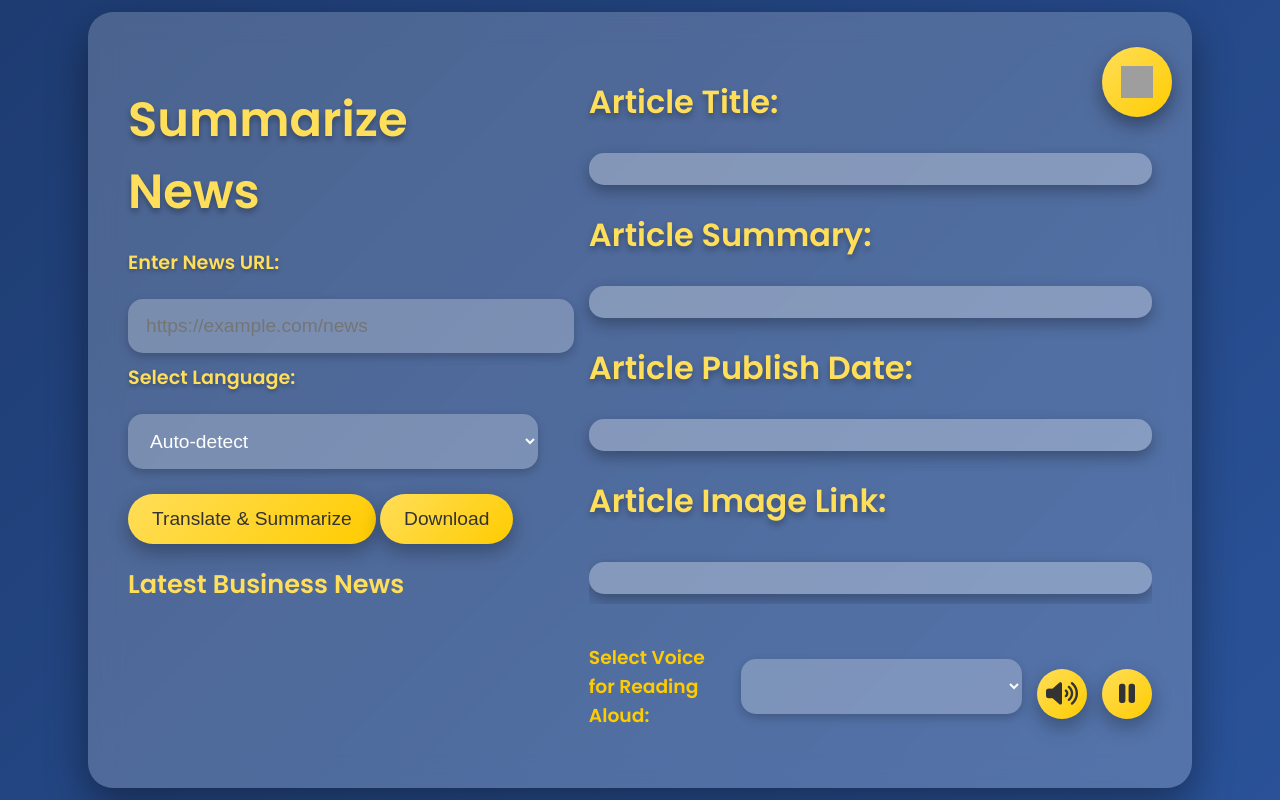
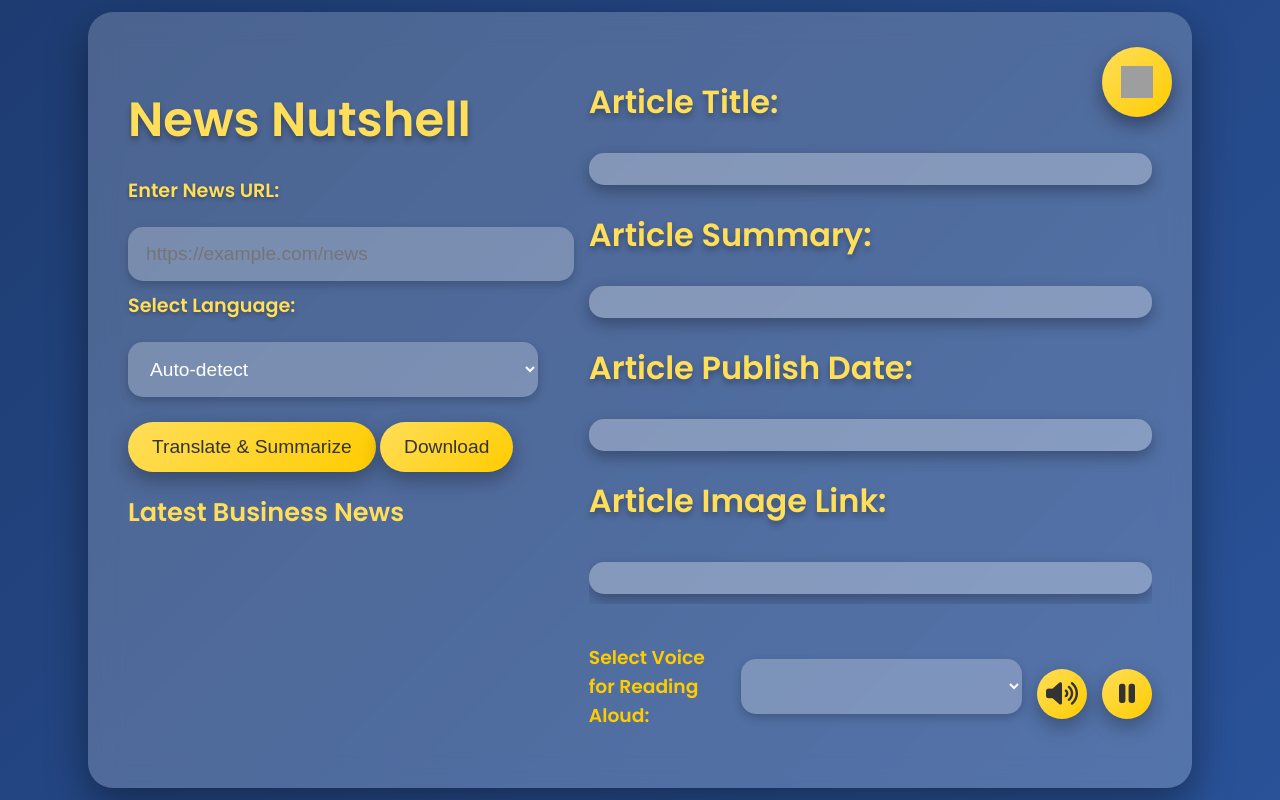
Before and after one commit to Adityaswami05/News_Nutshell, a Flask app: page / in a window 1280 px wide. Run offline with Flask 3, Linux system fonts and the light colour scheme; lists and menus that the app fills with data are empty; grey boxes are pictures that could not be loaded.

Commit message:
updated Title

```diff
--- a/templates/index.html
+++ b/templates/index.html
@@ -18,7 +18,7 @@
 
         <!-- Left Section: Inputs -->
         <div class="left-section">
-            <h1>Summarize News</h1>
+            <h1>News Nutshell</h1>
             <label for="news-url">Enter News URL:</label>
             <input type="text" id="news-url" placeholder="https://example.com/news" required>
 
```
